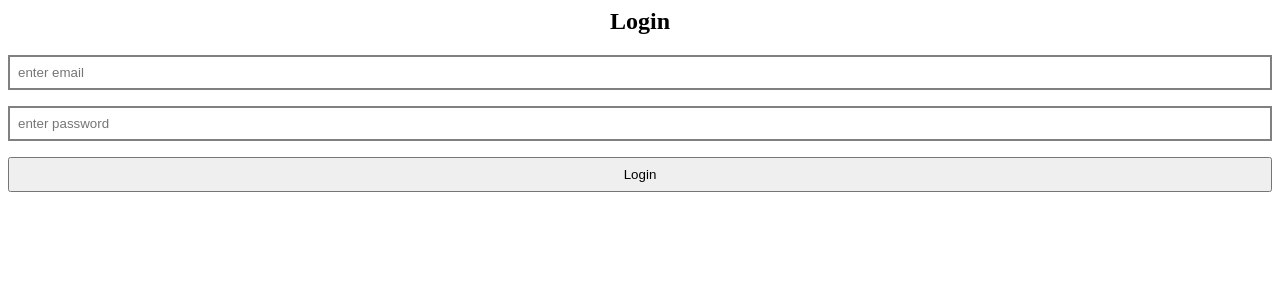
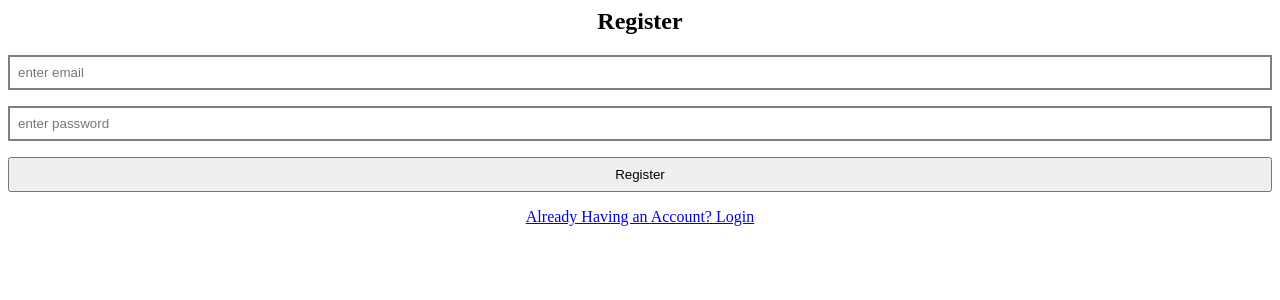
Before and after one commit to Rohitprasad83/learning-auth, a React (Create React App) app: page /register in a window 1280 px wide. Shown: the top 300 px of the page. Built offline with nearby package versions, Linux system fonts and the light colour scheme.

Commit message:
added signup and login using firebase

```diff
--- a/src/App.js
+++ b/src/App.js
@@ -1,10 +1,14 @@
 import React, { useState } from 'react';
+import { Routes, Route } from 'react-router-dom';
 import './style.css';
-import { Login } from './pages';
+import { Login, Register } from './pages';
 export default function App() {
   return (
     <div>
-      <Login />
+      <Routes>
+        <Route path="/register" element={<Register />} />
+        <Route path="/login" element={<Login />} />
+      </Routes>
     </div>
   );
 }
--- /dev/null
+++ b/src/FirebaseAuthService.js
@@ -0,0 +1,48 @@
+import firebase from './FirebaseConfig';
+import {
+  createUserWithEmailAndPassword,
+  signInWithEmailAndPassword,
+  sendPasswordResetEmail,
+  signInWithPopup,
+  GoogleAuthProvider,
+  onAuthStateChanged,
+} from 'firebase/auth';
+
+const auth = firebase.auth;
+
+const registerUser = (email, password) => {
+  return createUserWithEmailAndPassword(auth, email, password);
+};
+
+const loginUser = (email, password) => {
+  return signInWithEmailAndPassword(auth, email, password);
+};
+
+const logoutUser = () => {
+  return auth.signOut();
+};
+
+const loginWithGoogle = () => {
+  const provider = new GoogleAuthProvider();
+
+  return signInWithPopup(auth, provider);
+};
+
+const subscribeToAuthChanges = (handleAuthChange) => {
+  onAuthStateChanged(auth, (user) => {
+    handleAuthChange(user);
+  });
+};
+
+const FirebaseAuthService = {
+  registerUser,
+  loginUser,
+  logoutUser,
+  sendPasswordResetEmail: (email) => {
+    sendPasswordResetEmail(auth, email);
+  },
+  loginWithGoogle,
+  subscribeToAuthChanges,
+};
+
+export default FirebaseAuthService;
--- /dev/null
+++ b/src/FirebaseConfig.js
@@ -0,0 +1,21 @@
+import { initializeApp } from 'firebase/app';
+import { getAuth } from 'firebase/auth';
+
+const config = {
+  apiKey: 'AIzaSyBRC-iTooiHv6BM3tPewJbyaUqSSWZTz6o',
+  authDomain: 'learning-auth-e0ed6.firebaseapp.com',
+  projectId: 'learning-auth-e0ed6',
+  storageBucket: 'learning-auth-e0ed6.appspot.com',
+  messagingSenderId: '203111280607',
+  appId: '1:203111280607:web:2da0946bf9c7782c26de6a',
+  measurementId: 'G-XHJSJW92FQ',
+};
+
+const firebaseApp = initializeApp(config);
+const auth = getAuth(firebaseApp);
+
+const firebaseConfig = {
+  auth,
+};
+
+export default firebaseConfig;
--- a/src/index.js
+++ b/src/index.js
@@ -1,6 +1,6 @@
 import React, { StrictMode } from 'react';
 import { createRoot } from 'react-dom/client';
-
+import { BrowserRouter } from 'react-router-dom';
 import App from './App';
 
 const rootElement = document.getElementById('root');
@@ -8,6 +8,8 @@ const root = createRoot(rootElement);
 
 root.render(
   <StrictMode>
-    <App />
+    <BrowserRouter>
+      <App />
+    </BrowserRouter>
   </StrictMode>
 );
--- a/src/pages/Login.js
+++ b/src/pages/Login.js
@@ -1,11 +1,21 @@
 import React, { useState } from 'react';
-
+import { Link } from 'react-router-dom';
+import FirebaseAuthService from '../FirebaseAuthService';
 function Login() {
   const [credentials, setCredentials] = useState({ email: '', password: '' });
 
-  function handleSubmit(e) {
+  async function handleSubmit(e) {
     e.preventDefault();
-    console.log(credentials);
+    try {
+      await FirebaseAuthService.loginUser(
+        credentials.email,
+        credentials.password
+      );
+      setCredentials({ email: '', password: '' });
+      alert('Successfully Logged In');
+    } catch (error) {
+      alert(error.message);
+    }
   }
 
   function changeHandler(e) {
@@ -34,6 +44,7 @@ function Login() {
         <button type="submit" className="button">
           Login
         </button>
+        <Link to="/register">Create an account? Sign up</Link>
       </form>
     </div>
   );
--- a/src/pages/Register.js
+++ b/src/pages/Register.js
@@ -1,11 +1,21 @@
 import React, { useState } from 'react';
-
+import { Link } from 'react-router-dom';
+import FirebaseAuthService from '../FirebaseAuthService';
 function Register() {
   const [credentials, setCredentials] = useState({ email: '', password: '' });
 
-  function handleSubmit(e) {
+  async function handleSubmit(e) {
     e.preventDefault();
-    console.log(credentials);
+    try {
+      await FirebaseAuthService.registerUser(
+        credentials.email,
+        credentials.password
+      );
+      setCredentials({ email: '', password: '' });
+      alert('Successfully signed up');
+    } catch (error) {
+      alert(error.message);
+    }
   }
 
   function changeHandler(e) {
@@ -14,7 +24,7 @@ function Register() {
   return (
     <div className="container">
       <h2>Register</h2>
-      <form onSubmit={handleSubmit}>
+      <form onSubmit={handleSubmit} className="form">
         <input
           type="email"
           placeholder="enter email"
@@ -34,6 +44,7 @@ function Register() {
         <button type="submit" className="button">
           Register
         </button>
+        <Link to="/login">Already Having an Account? Login</Link>
       </form>
     </div>
   );
```
Also changed, not shown: package.json (+5 -2 lines).
